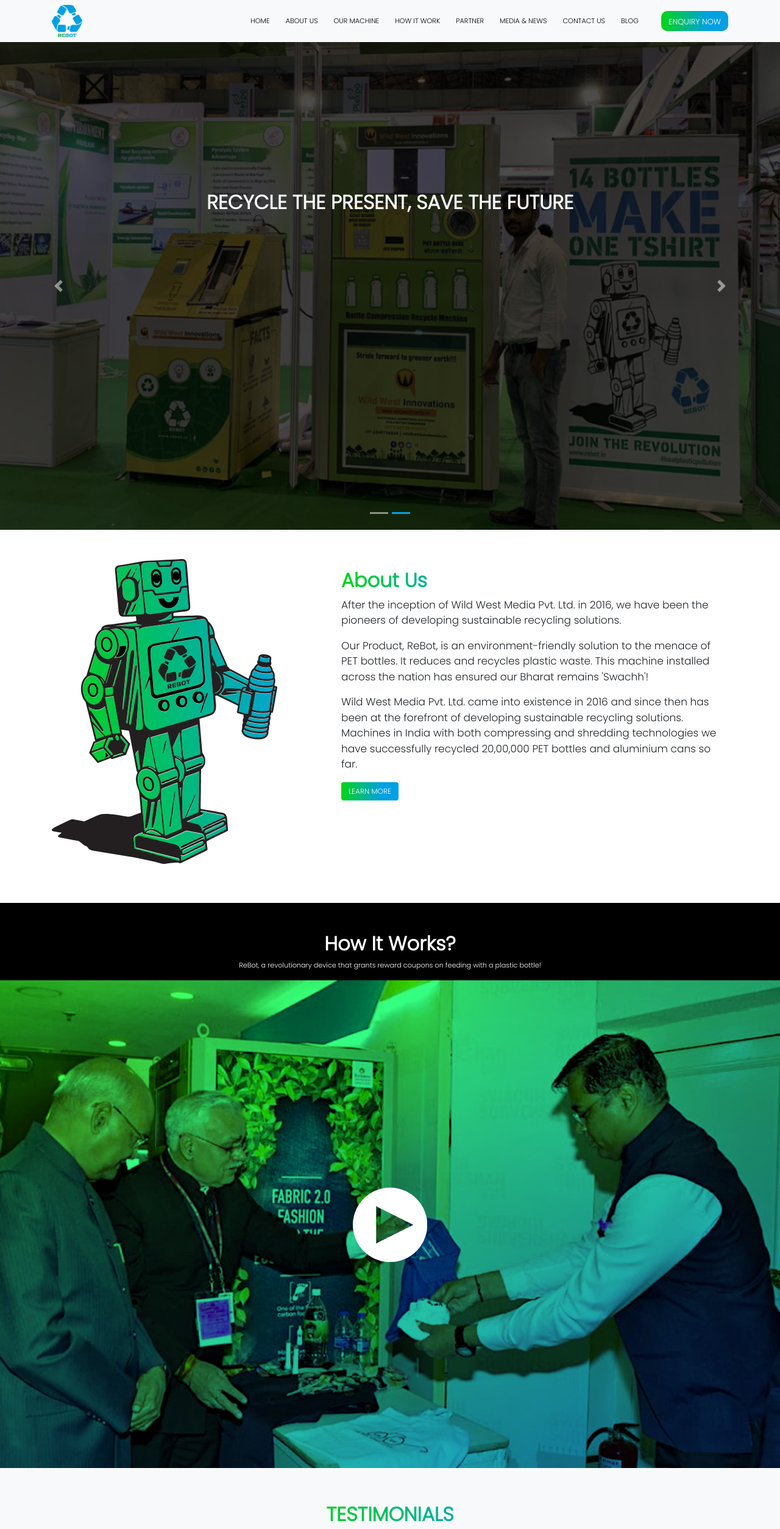
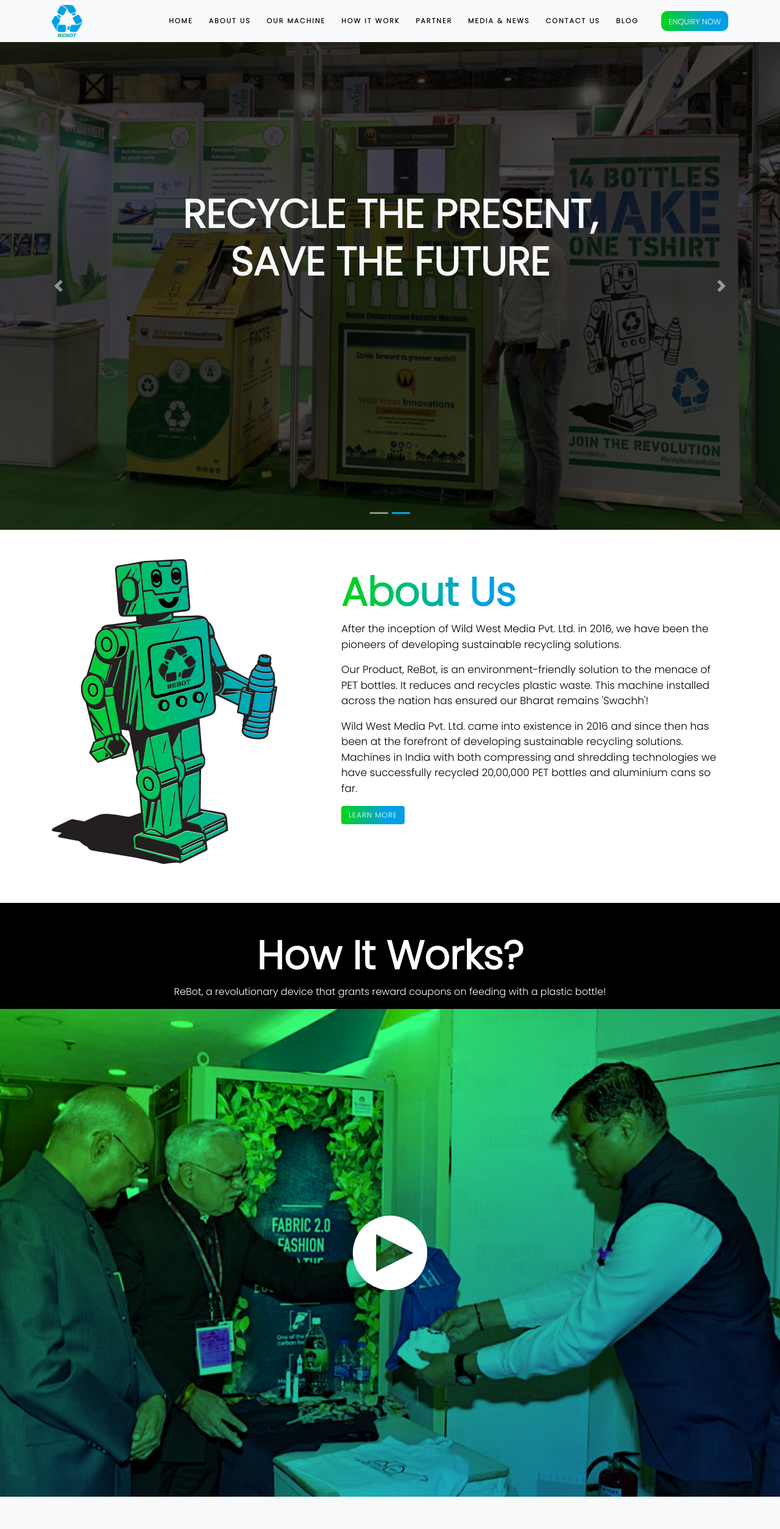
Before and after one commit to piyushgupta42/rebot_new, a website: page index.html in a window 1280 px wide. Shown: the top 2508 px of the page at 61% size. Drawn offline with nearby package versions, Linux system fonts and the light colour scheme.

Commit message:
Update style.css

```diff
--- a/style.css
+++ b/style.css
@@ -7,7 +7,7 @@
   background: linear-gradient(to right, #02d415 38%, #00a0e3 68%);
   -webkit-background-clip: text;
   -webkit-text-fill-color: transparent;
-  font-weight: bold;
+  font-weight: 700;
 }
 
 .shrink {
@@ -18,6 +18,8 @@
 
 .header--navbar li {
   padding: 0 5px;
+  font-weight: 700;
+  letter-spacing: 2px;
 }
 
 .header--navbar .back-ground {
@@ -62,6 +64,7 @@
 .about-content a {
   background: -webkit-gradient(linear, right top, left top, color-stop(30%, #00a0e3), to(#02d415));
   background: linear-gradient(to left, #00a0e3 30%, #02d415 100%);
+  letter-spacing: 1px;
 }
 
 .back-ground {
@@ -71,6 +74,10 @@
 
 .how-it-works {
   background: #000;
+}
+
+.how-it-works p {
+  font-size: 16px;
 }
 
 .how-it-works .how-images {
@@ -169,7 +176,7 @@
 }
 
 .blog-item .blog-content {
-  padding: 50px 30px 45px;
+  padding: 20px;
 }
 
 .blog-item .blog-content h2 {
@@ -178,7 +185,6 @@
 }
 
 .blog-item .blog-content h2 a {
-  color: #151515;
   font-size: 1.1rem;
 }
 
@@ -208,6 +214,11 @@
 .social-icons li {
   display: inline-block;
   margin-bottom: 4px;
+  margin: 0 0 0 15px;
+}
+
+.social-icons li:first-child {
+  margin-left: 0;
 }
 
 .social-icons a {
@@ -249,7 +260,6 @@
 .team-section .our-team .post {
   display: block;
   font-size: 15px;
-  color: #17bebb;
   text-transform: capitalize;
   margin-bottom: 15px;
 }
@@ -315,11 +325,25 @@
   }
 }
 
+h2 {
+  font-size: 65px;
+}
+
 body {
   font-family: 'Poppins', sans-serif;
   margin: 0;
   padding: 0;
   font-size: 0.7rem !important;
+  color: #000;
+}
+
+a {
+  color: #000;
+}
+
+a:hover {
+  text-decoration: none;
+  color: #00a0e3;
 }
 
 .about-content p {
```
